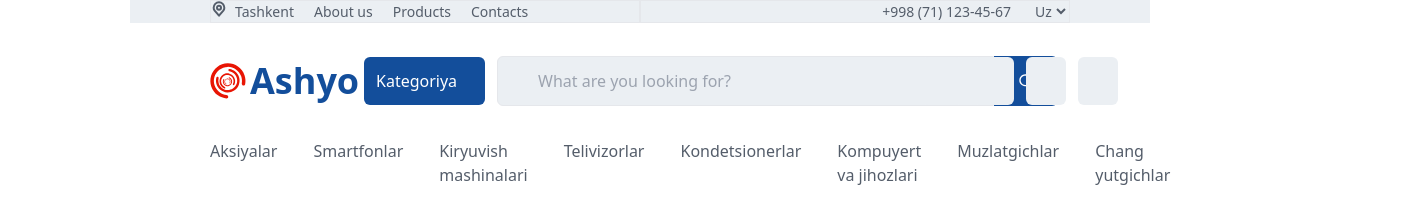
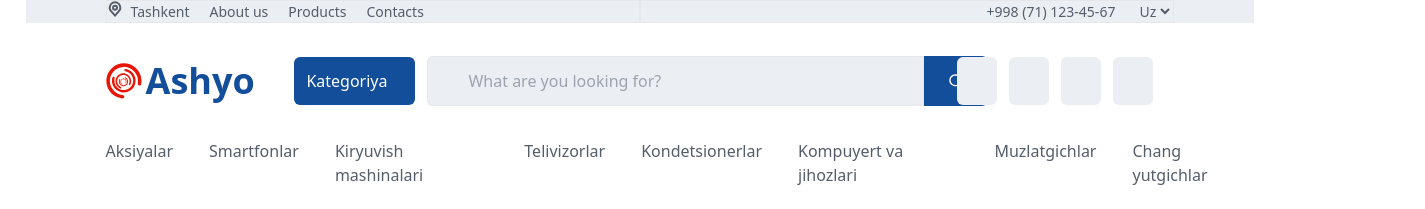
Before and after one commit to Valiev1011/E-Ashyo-Frontend, a Vue app: page / in a window 1280 px wide. Shown: the top 209 px of the page, 1425 px wide, since content can reach past the window. Built offline with nearby package versions, Linux system fonts and the light colour scheme; some icons are missing; a web font is replaced by a local one.

Commit message:
some changes

```diff
--- a/src/pages/product/productPage.vue
+++ b/src/pages/product/productPage.vue
@@ -37,7 +37,7 @@
     },
     // 1024 and up
     1024: {
-      itemsToShow: 5.5,
+      itemsToShow: 4.5,
       snapAlign: "center",
     },
   });
--- a/tailwind.config.js
+++ b/tailwind.config.js
@@ -12,7 +12,7 @@ export default {
     },
     container: {
       center: true,
-      padding: "130px",
+      padding: "2%",
     },
   },
   plugins: [],
```
